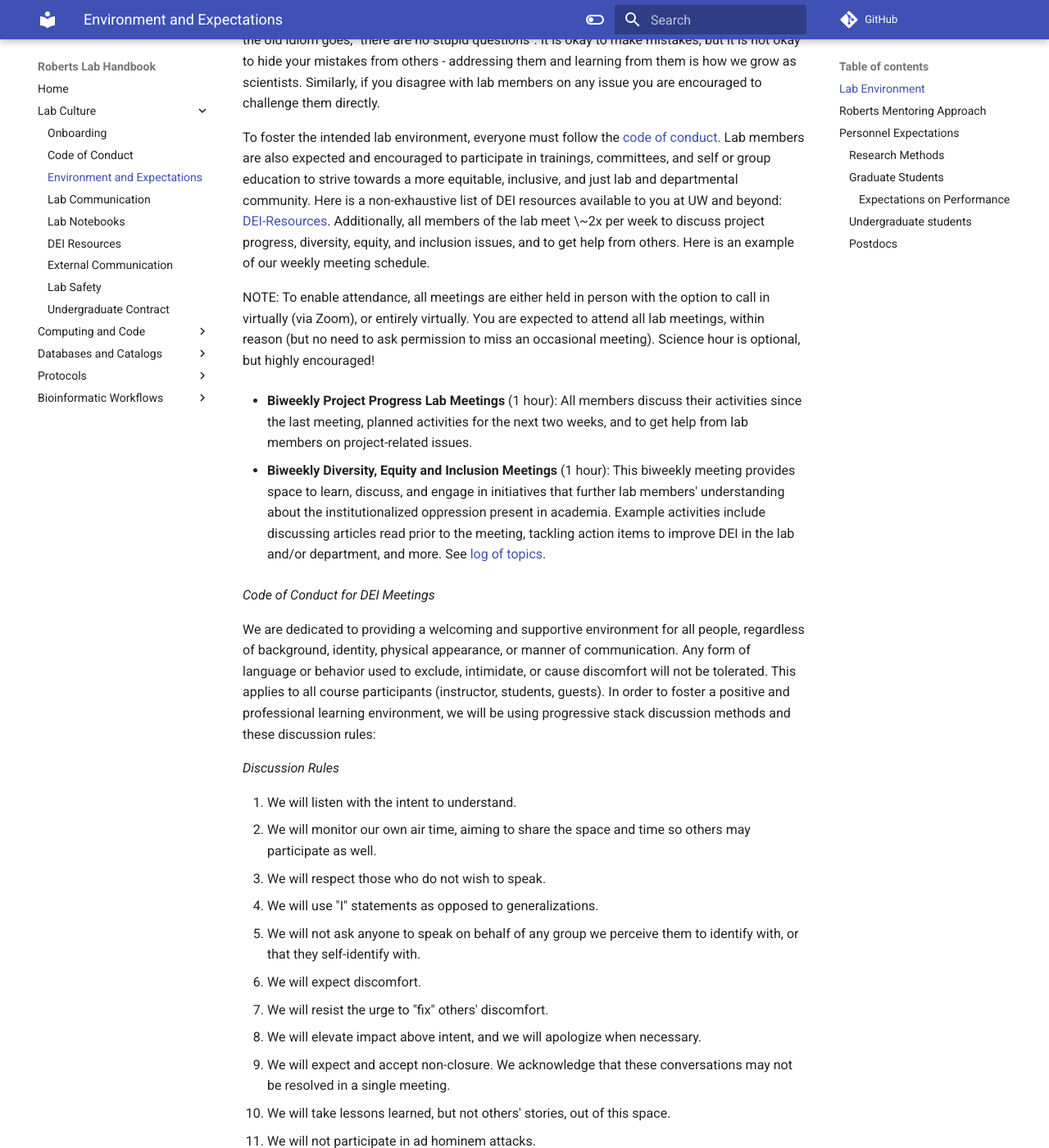
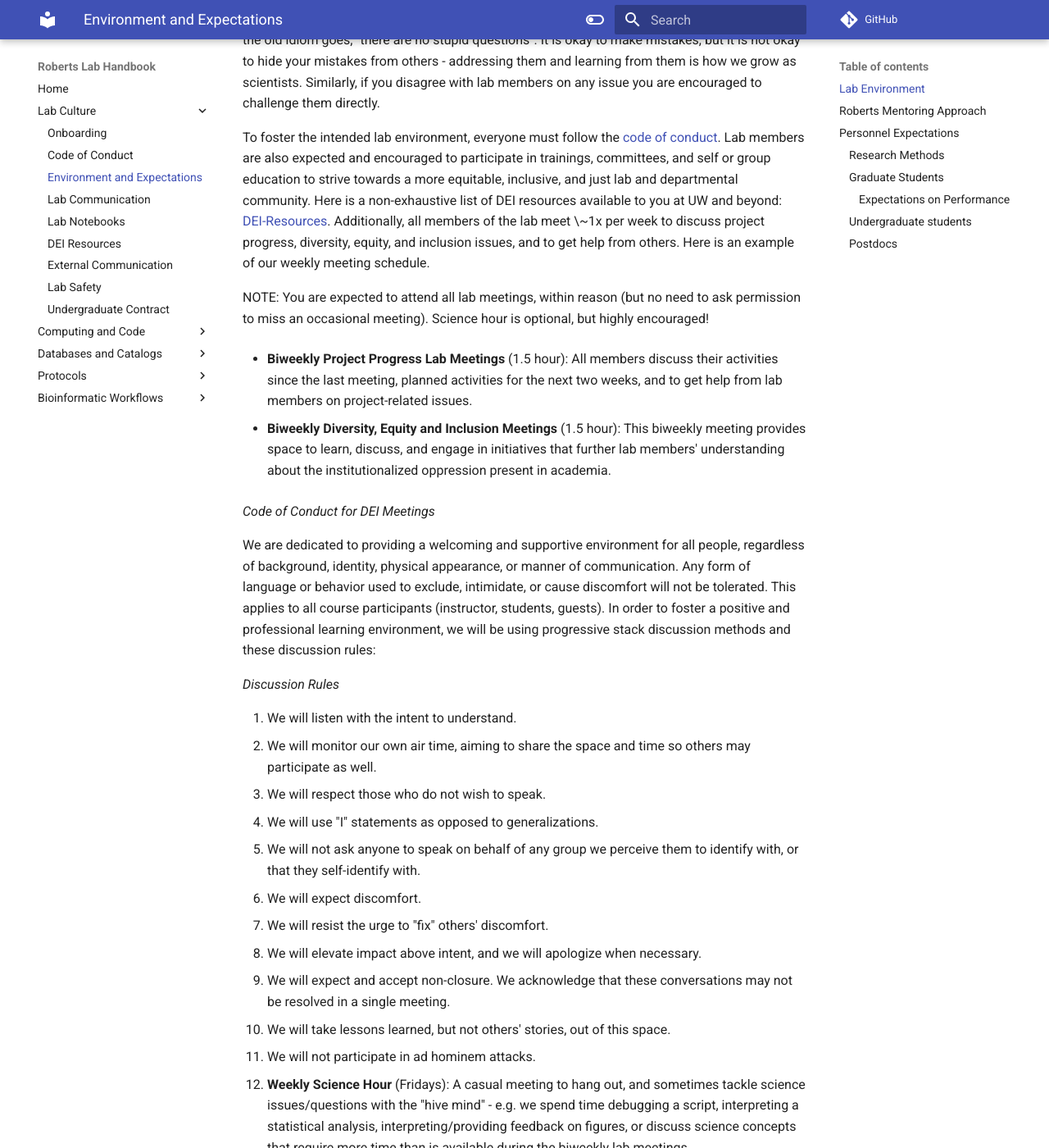
Before and after one commit to RobertsLab/resources, an MkDocs documentation site: the page built from docs/Environment-and-Expectations.md, in a window 1280 px wide and 1400 px high, scrolled down 271 px. Shown: the whole window at 82% size. Built offline with MkDocs 1.6.1 and Material for MkDocs 9.7.7, drawn with Linux system fonts in a browser that asks for light colours; comment, search, counter and statistics services are not loaded; some of the changed text lies outside the part shown.

Commit message:
Update Environment-and-Expectations.md

```diff
--- a/docs/Environment-and-Expectations.md
+++ b/docs/Environment-and-Expectations.md
@@ -2,13 +2,13 @@
 
 The purpose of the lab group is to grow as scientists and as people. Our intent is to maintain an open, welcoming, and communicative environment among all lab members. You are encouraged to approach any member of the lab with questions or issues related to science or otherwise. As the old idiom goes, "there are no stupid questions". It is okay to make mistakes, but it is not okay to hide your mistakes from others - addressing them and learning from them is how we grow as scientists. Similarly, if you disagree with lab members on any issue you are encouraged to challenge them directly.
 
-To foster the intended lab environment, everyone must follow the [code of conduct](https://robertslab.github.io/resources/Code-of-Conduct/). Lab members are also expected and encouraged to participate in trainings, committees, and self or group education to strive towards a more equitable, inclusive, and just lab and departmental community. Here is a non-exhaustive list of DEI resources available to you at UW and beyond: [DEI-Resources](DEI-Resources.md). Additionally, all members of the lab meet \~2x per week to discuss project progress, diversity, equity, and inclusion issues, and to get help from others. Here is an example of our weekly meeting schedule.
+To foster the intended lab environment, everyone must follow the [code of conduct](https://robertslab.github.io/resources/Code-of-Conduct/). Lab members are also expected and encouraged to participate in trainings, committees, and self or group education to strive towards a more equitable, inclusive, and just lab and departmental community. Here is a non-exhaustive list of DEI resources available to you at UW and beyond: [DEI-Resources](DEI-Resources.md). Additionally, all members of the lab meet \~1x per week to discuss project progress, diversity, equity, and inclusion issues, and to get help from others. Here is an example of our weekly meeting schedule.
 
-NOTE: To enable attendance, all meetings are either held in person with the option to call in virtually (via Zoom), or entirely virtually. You are expected to attend all lab meetings, within reason (but no need to ask permission to miss an occasional meeting). Science hour is optional, but highly encouraged!
+NOTE: You are expected to attend all lab meetings, within reason (but no need to ask permission to miss an occasional meeting). Science hour is optional, but highly encouraged!
 
--   **Biweekly Project Progress Lab Meetings** (1 hour): All members discuss their activities since the last meeting, planned activities for the next two weeks, and to get help from lab members on project-related issues.
+-   **Biweekly Project Progress Lab Meetings** (1.5 hour): All members discuss their activities since the last meeting, planned activities for the next two weeks, and to get help from lab members on project-related issues.
 
--   **Biweekly Diversity, Equity and Inclusion Meetings** (1 hour): This biweekly meeting provides space to learn, discuss, and engage in initiatives that further lab members' understanding about the institutionalized oppression present in academia. Example activities include discussing articles read prior to the meeting, tackling action items to improve DEI in the lab and/or department, and more. See [log of topics](https://docs.google.com/spreadsheets/d/1LCIiAqWMaJ0tPZIevUXqWyZR2SN4p9qGLgQIvWBaWgo/edit#gid=0).
+-   **Biweekly Diversity, Equity and Inclusion Meetings** (1.5 hour): This biweekly meeting provides space to learn, discuss, and engage in initiatives that further lab members' understanding about the institutionalized oppression present in academia.
 
 *Code of Conduct for DEI Meetings*
 
@@ -70,7 +70,7 @@ Graduate Student stipends are paid in a variety of manners. There are often spec
 
 Another common form of stipend payment is a RA. A RA can be associated with a faculty grant or certain funds from SAFS are distributed as an RA. Responsibilities as set forth as part of a RA require 20 hours of effort per week. If you are unclear of responsibilities of a RA for any given quarter please contact Professor Roberts ASAP.
 
-To simplify efficient documentation of progress (useful for grant reporting) students on RAs will need summarize activity at the end of each month (or end of quarter) when funded on an RA. Please use this form: https://forms.gle/ePCTJvBo2XnazGf47
+To simplify efficient documentation of progress (useful for grant reporting) students on RAs will need summarize activity at the end of each month (or end of quarter) when funded on an RA. Please use this form: <https://forms.gle/ePCTJvBo2XnazGf47>
 
 
 ---
```
Also changed, not shown: other parts of docs/Environment-and-Expectations.md (+2 -2 lines).
